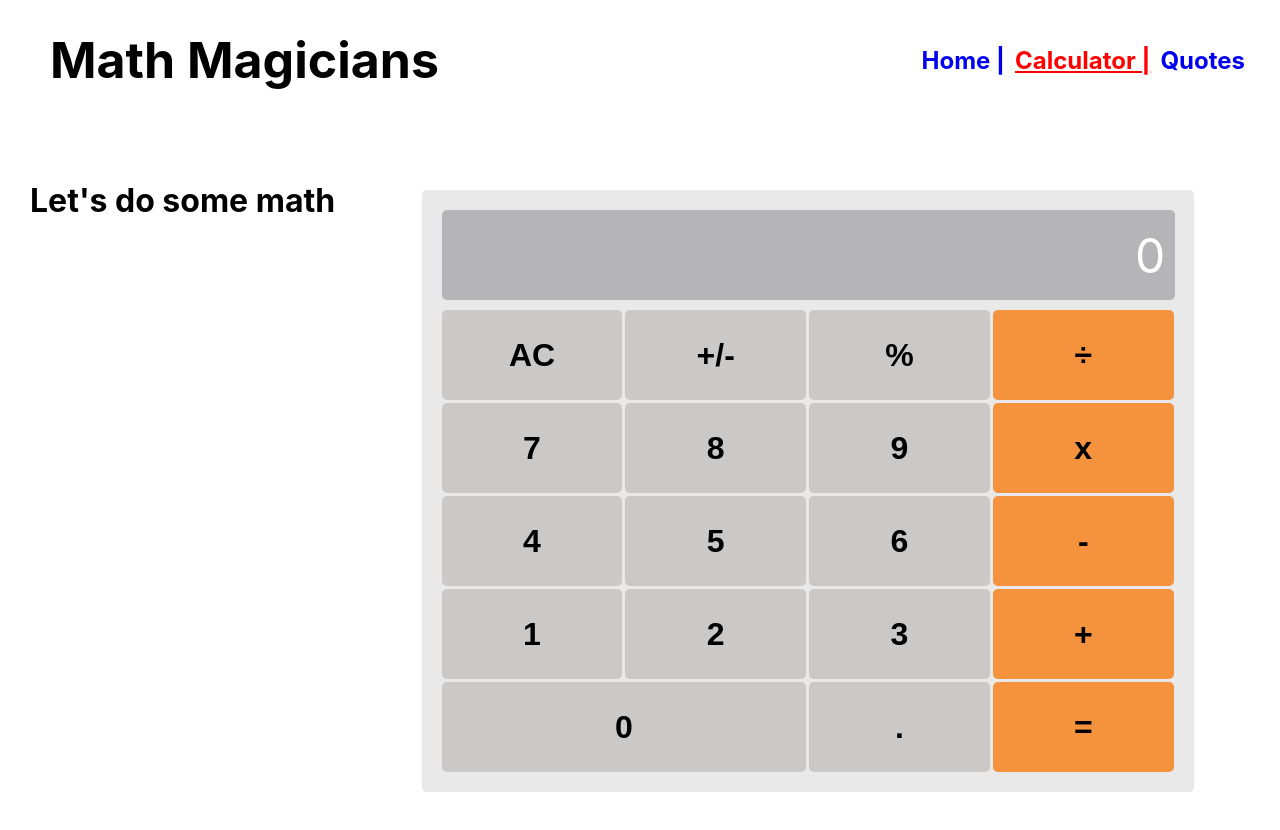
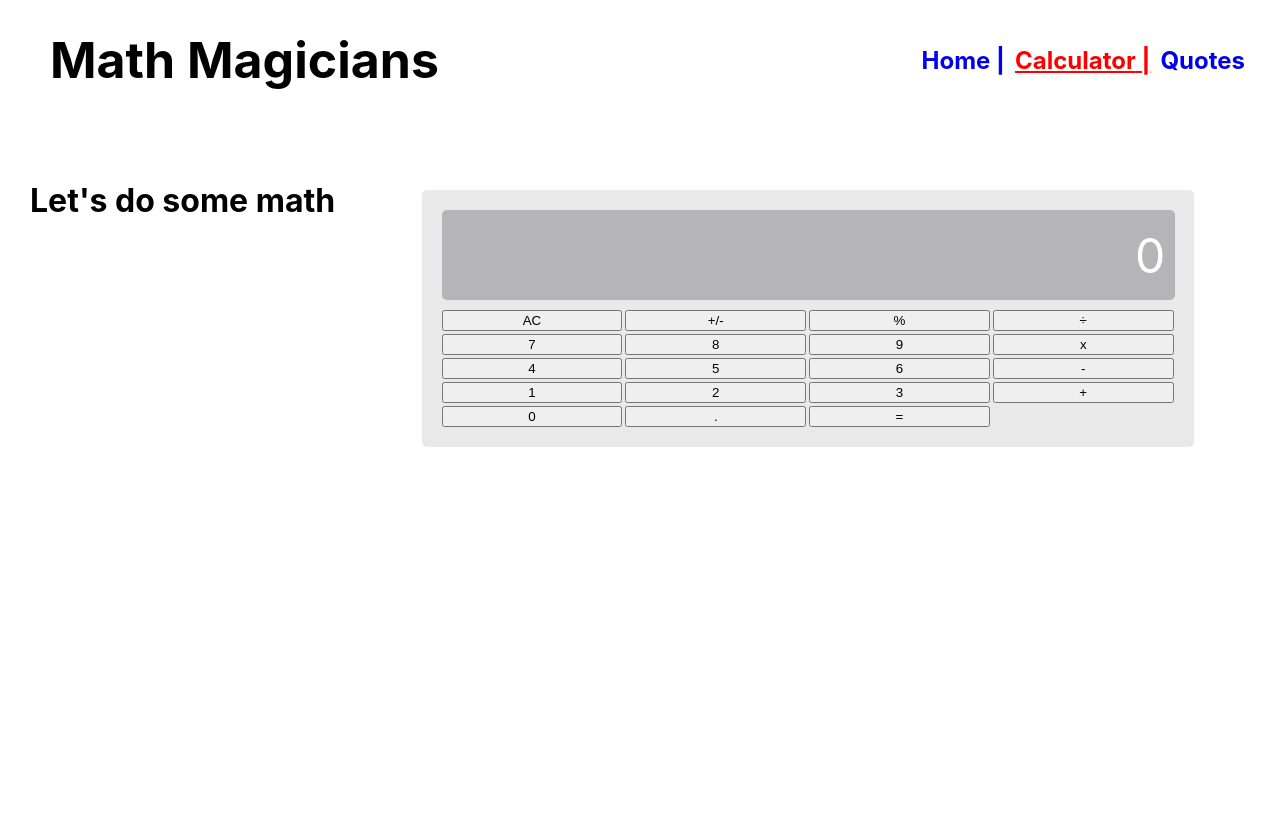
Before and after one commit to lincoln1883/math-magicians, a React (Create React App) app: page /calculator in a window 1280 px wide. Shown: the top 830 px of the page. After the commit the page ends 800 px from the top, so only its background shows below. Built offline with nearby package versions, Linux system fonts and the light colour scheme.

Commit message:
Rename the class to classes.

```diff
--- a/src/components/Button.js
+++ b/src/components/Button.js
@@ -6,7 +6,7 @@ const Button = ({ button, handleClick }) => (
     <button
       type="button"
       key={button.id}
-      className={button.class}
+      className={button.classes}
       onClick={handleClick}
     >
       {button.name}
@@ -18,7 +18,7 @@ Button.propTypes = {
   button: PropTypes.shape({
     id: PropTypes.number.isRequired,
     name: PropTypes.string.isRequired,
-    class: PropTypes.string.isRequired,
+    classes: PropTypes.string.isRequired,
   }).isRequired,
 };
 export default Button;
```
